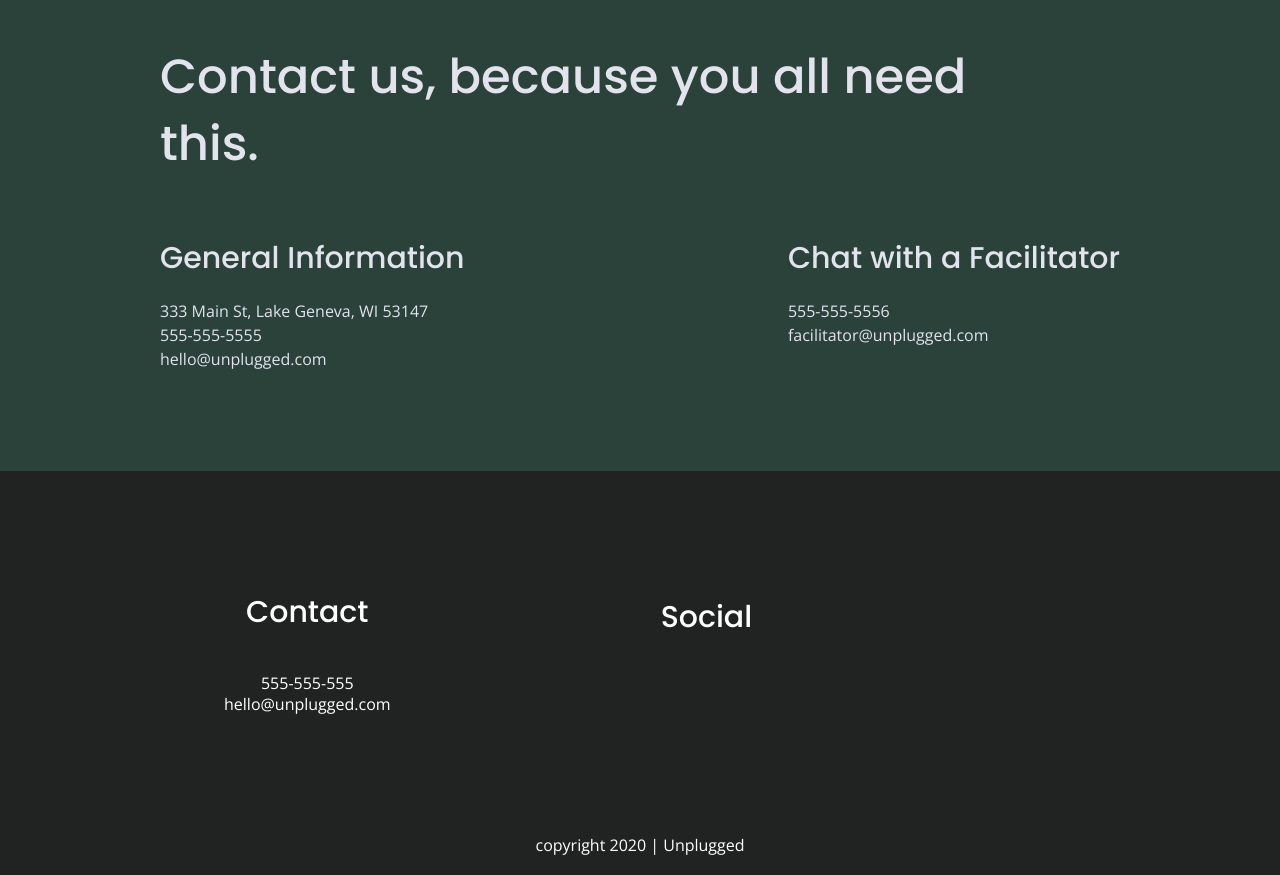
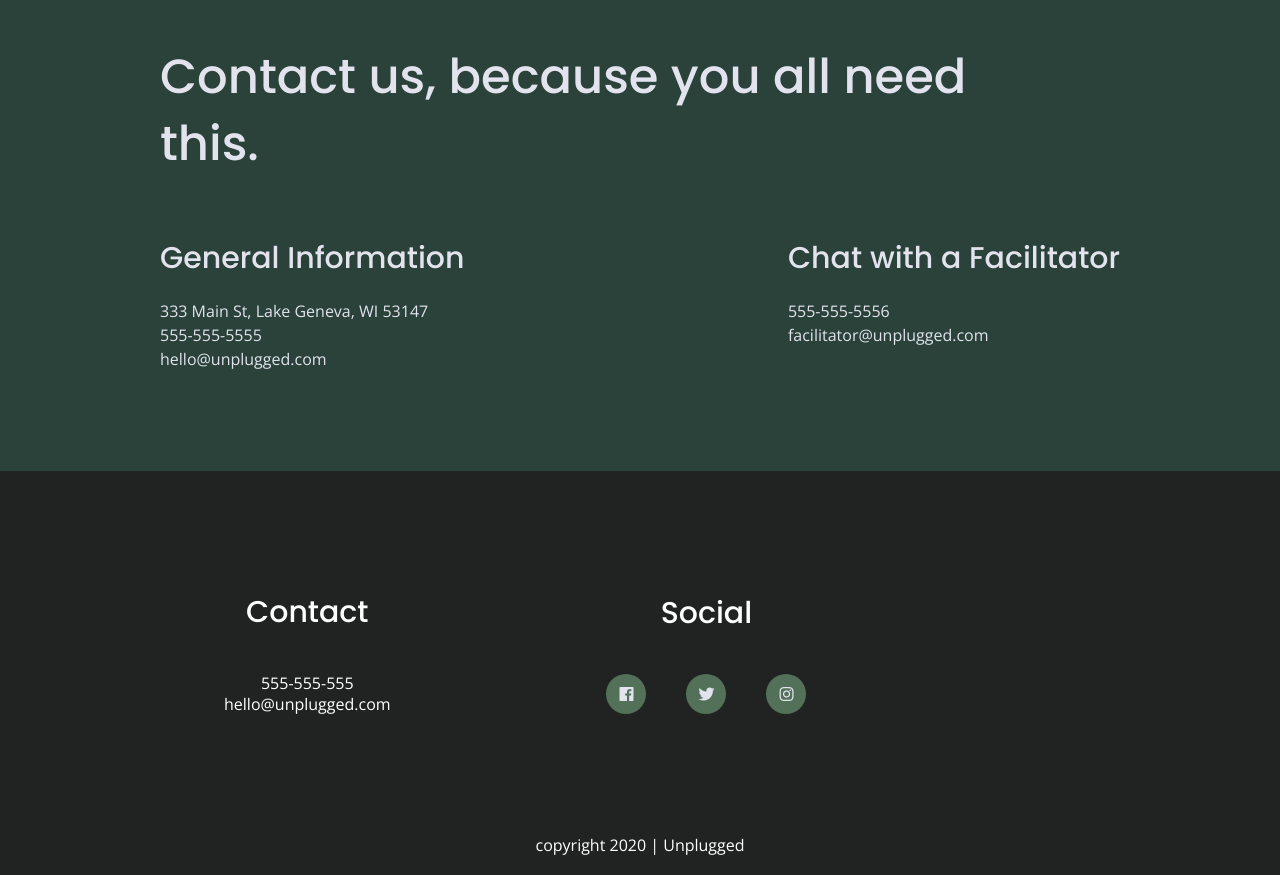
Before and after one commit to Umudouma/unplugged-retreat-responsive, a website: page about/index.html in a window 1280 px wide. Shown: the part 1151-2026 px from the top of the page. Drawn offline with nearby package versions, Linux system fonts and the light colour scheme.

Commit message:
Check for errors and correct them

```diff
--- a/about/index.html
+++ b/about/index.html
@@ -107,20 +107,20 @@
       <div class ="social">
         <h4> Social </h4>
         <div class ="social-icons">
-            <ul>
-              <li> <a href="http://bongoshots.net" target="_blank"></a>
-              </li>
+            <p>
+                <a href="https://bongoshots.net"><i class="fab fa-facebook"></i></a>
+            </p>
+            <p>
+              <a href="https://fmcsoccer.com"><i class="fab fa-twitter"></i></a>
+            </p>
 
-              <li> <a href="http://instagram.com/bongo_shots/" target="_blank"></a>
-              </li>
-
-              <li> <a href="http://github.com" target="_blank"></a>
-              </li>
-            </ul>
-          </div>
+            <p>
+              <a href="https://www.instagram.com/bongo_shots/"><i class="fab fa-instagram"></i></a>
+            </p>
         </div>
       </div>
     </div>
+  </div>
 
   <div class ="copyright">
     <p> copyright 2020 | Unplugged </p>
--- a/css/main.css
+++ b/css/main.css
@@ -346,14 +346,6 @@ aside h3{
   margin-bottom: 40px;
 }
 
-/*.features p{
-  margin:0;
-  color:#e2e3ed;
-  display: flex;
-  justify-content: center;
-  flex-flow: row wrap;
-}*/
-
 .features p {
   text-align: center;
   margin: 0;
@@ -435,6 +427,8 @@ aside h3{
 .contact-content p {
   margin: 0;
 }
+
+
 
 /* ==========================================================================
    FAQ Page
@@ -631,7 +625,11 @@ aside h3{
   }
 
   .features .features-item-description {
-    width: 50%;
+    width: 62%;
+  }
+
+  .features i {
+    margin-bottom: 30px;
   }
 
 
```
Also changed, not shown: faq/index.html (+11 -11 lines).
